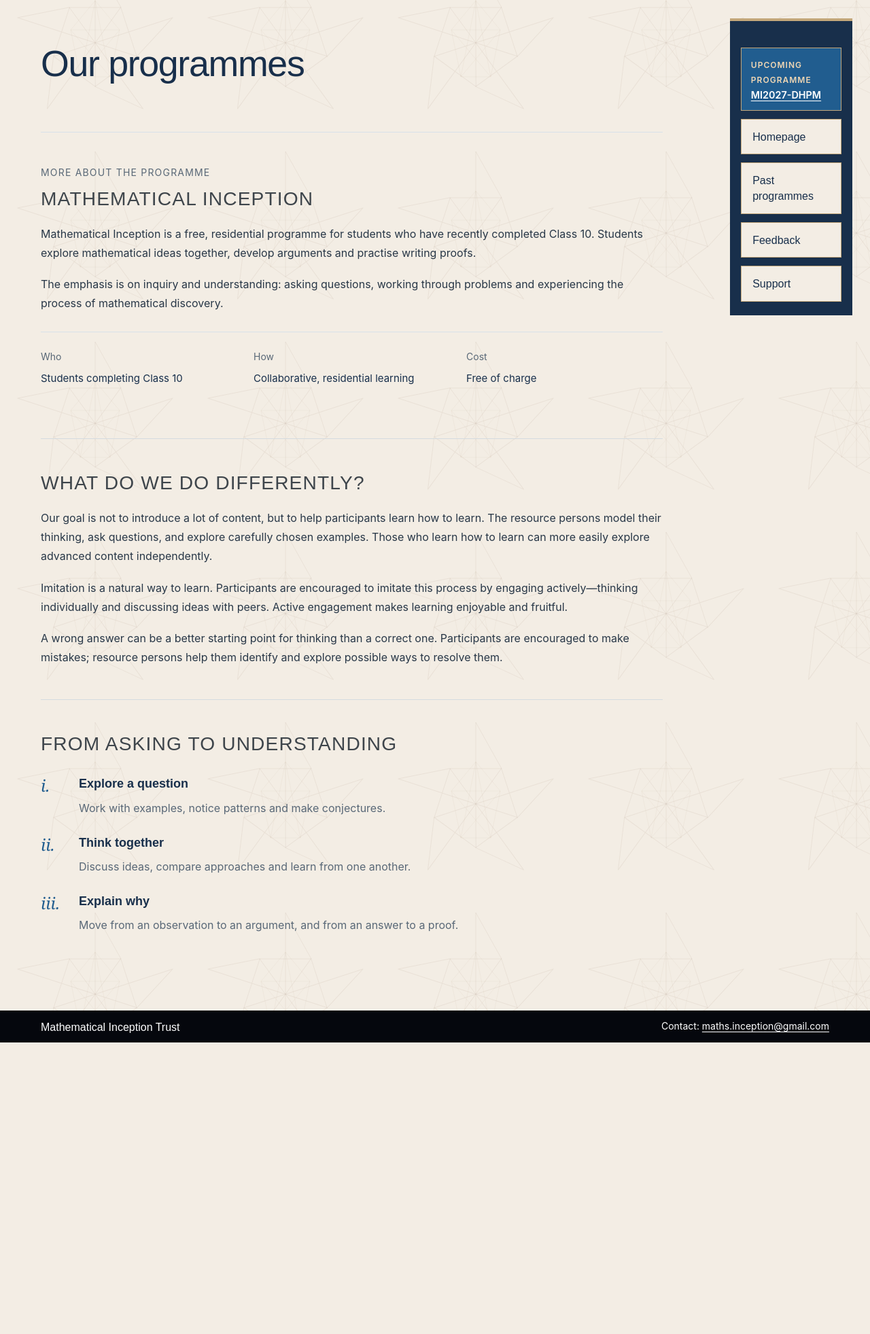
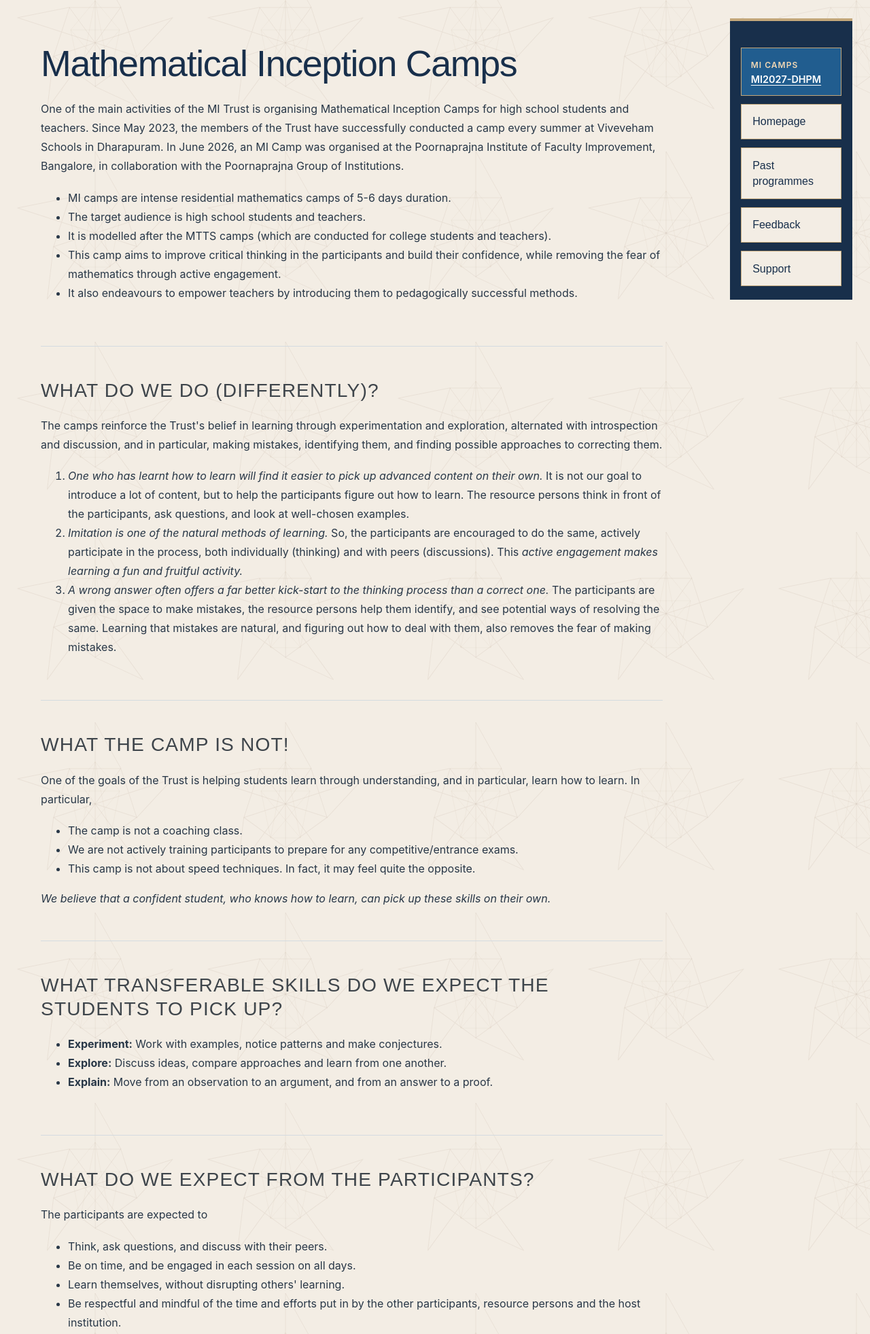
Before and after one commit to mathsinception/mathsinception.github.io, a plain HTML site: page programmes.html in a window 1280 px wide. Shown: the part 357-2320 px from the top of the page at 68% size. Before the commit the page ends 1891 px from the top, so only its background shows below. Drawn offline with Linux system fonts and the light colour scheme; files whose address does not match are found by name; a web font is replaced by a local one.

Commit message:
MI CAMPS

```diff
--- a/assets/styles.css
+++ b/assets/styles.css
@@ -47,6 +47,11 @@ h1, h2, h3, p { margin-top: 0; }
 h1, h2, h3 { color: var(--navy); }
 h1, h2, h3 { font-family: var(--display); font-weight: 400; }
 h1 { margin-bottom: 1.4rem; font-size: clamp(2.35rem, 4.2vw, 3.6rem); line-height: 1.14; letter-spacing: -.025em; }
+.page-intro h1 {
+  max-width: 100%;
+  overflow-wrap: break-word;
+  text-wrap: balance;
+}
 h2 { margin-bottom: 1.25rem; font-size: clamp(1.8rem, 2.5vw, 2.25rem); line-height: 1.22; }
 h3 { margin-bottom: .45rem; font-size: 1.125rem; line-height: 1.5; font-weight: 600; }
 p { margin-bottom: 1.15rem; }
@@ -160,6 +165,7 @@ p { margin-bottom: 1.15rem; }
 .sidebar-note { margin-top: 3.75rem; font-family: var(--serif); font-size: 1.3rem; line-height: 1.65; color: var(--muted); }
 .page-content { min-width: 0; }
 .content-section { padding-block: 3rem; border-bottom: 1px solid var(--line); scroll-margin-top: 1.5rem; }
+.programmes-page #the-workshop { padding-top: 0; }
 .content-section:last-child { border-bottom: 0; }
 .content-section > p:last-child { margin-bottom: 0; }
 .what-we-are-not-label { margin-bottom: .35rem; color: var(--muted); font-family: var(--sans); font-size: 1rem; font-weight: 600; line-height: 1.5; }
@@ -207,6 +213,7 @@ p { margin-bottom: 1.15rem; }
 .archive-details > p:last-child { color: var(--muted); font-size: .9375rem; margin-bottom: .6rem; }
 .archive-link { justify-self: start; font-size: .9375rem; }
 .past-programmes-page .page-intro { border-bottom: 0; }
+.programmes-page .page-intro { padding-bottom: 0; border-bottom: 0; }
 .past-programmes-page .archive-list { border-top: 0; }
 .past-programmes-page .archive-entry { border-bottom: 0; }
 .photo-placeholder { margin: 1.5rem 0 0; }
@@ -261,6 +268,7 @@ p { margin-bottom: 1.15rem; }
   .main-nav { gap: .5rem 2rem; }
   .main-nav a { padding-block: .45rem; }
   .page-intro { padding-block: 3rem 2.5rem; }
+  .page-intro h1 { font-size: clamp(1.8rem, 8vw, 2.35rem); text-wrap: balance; }
   .page-layout { grid-template-columns: 1fr; gap: 0; }
   .video-grid { grid-template-columns: 1fr; }
   .page-sidebar { padding-block: 1.25rem; }
--- a/programmes.html
+++ b/programmes.html
@@ -3,13 +3,13 @@
 <head>
   <meta charset="utf-8">
   <meta name="viewport" content="width=device-width, initial-scale=1">
-  <title>Programmes | Mathematical Inception Trust</title>
-  <meta name="description" content="Explore Mathematical Inception programmes, upcoming announcements, and past editions from 2023 to 2026.">
+  <title>Mathematical Inception Camps | Mathematical Inception Trust</title>
+  <meta name="description" content="Learn about Mathematical Inception Camps, upcoming announcements, and past editions from 2023 to 2026.">
   <link rel="icon" type="image/png" href="assets/favicon-v2.png">
   <link rel="preload" href="assets/header-logo.png" as="image" fetchpriority="high">
   <link rel="stylesheet" href="assets/styles.css?v=20261118-3">
 </head>
-<body>
+<body class="programmes-page">
   <a class="skip-link" href="#main">Skip to content</a>
   <header class="site-header">
     <div class="container header-inner">
@@ -25,37 +25,73 @@
     <div class="page-layout home-layout">
       <div class="home-main">
         <header class="page-intro">
-          <h1 id="page-title">Our programmes</h1>
+          <h1 id="page-title">Mathematical Inception Camps</h1>
         </header>
         <div class="page-layout">
       <div class="page-content">
-        <section id="the-workshop" class="content-section" aria-labelledby="workshop-title">
-          <p class="section-label">More about the programme</p>
-          <h2 id="workshop-title">Mathematical Inception</h2>
-          <p>Mathematical Inception is a free, residential programme for students who have recently completed Class 10. Students explore mathematical ideas together, develop arguments and practise writing proofs.</p>
-          <p>The emphasis is on inquiry and understanding: asking questions, working through problems and experiencing the process of mathematical discovery.</p>
-          <dl class="programme-facts">
-            <div><dt>Who</dt><dd>Students completing Class 10</dd></div>
-            <div><dt>How</dt><dd>Collaborative, residential learning</dd></div>
-            <div><dt>Cost</dt><dd>Free of charge</dd></div>
-          </dl>
+        <section id="the-workshop" class="content-section">
+          <p>One of the main activities of the MI Trust is organising Mathematical Inception Camps for high school students and teachers. Since May 2023, the members of the Trust have successfully conducted a camp every summer at Viveveham Schools in Dharapuram. In June 2026, an MI Camp was organised at the Poornaprajna Institute of Faculty Improvement, Bangalore, in collaboration with the Poornaprajna Group of Institutions.</p>
+          <ul>
+            <li>MI camps are intense residential mathematics camps of 5-6 days duration.</li>
+            <li>The target audience is high school students and teachers.</li>
+            <li>It is modelled after the MTTS camps (which are conducted for college students and teachers).</li>
+            <li>This camp aims to improve critical thinking in the participants and build their confidence, while removing the fear of mathematics through active engagement.</li>
+            <li>It also endeavours to empower teachers by introducing them to pedagogically successful methods.</li>
+          </ul>
         </section>
 
         <section id="our-programmes" class="content-section" aria-labelledby="programmes-title">
-          <h2 id="programmes-title">What do we do differently?</h2>
-          <p>Our goal is not to introduce a lot of content, but to help participants learn how to learn. The resource persons model their thinking, ask questions, and explore carefully chosen examples. Those who learn how to learn can more easily explore advanced content independently.</p>
-          <p>Imitation is a natural way to learn. Participants are encouraged to imitate this process by engaging actively—thinking individually and discussing ideas with peers. Active engagement makes learning enjoyable and fruitful.</p>
-          <p>A wrong answer can be a better starting point for thinking than a correct one. Participants are encouraged to make mistakes; resource persons help them identify and explore possible ways to resolve them.</p>
+          <h2 id="programmes-title">What do we do (differently)?</h2>
+          <p>The camps reinforce the Trust's belief in learning through experimentation and exploration, alternated with introspection and discussion, and in particular, making mistakes, identifying them, and finding possible approaches to correcting them.</p>
+          <ol>
+            <li><em>One who has learnt how to learn will find it easier to pick up advanced content on their own.</em> It is not our goal to introduce a lot of content, but to help the participants figure out how to learn. The resource persons think in front of the participants, ask questions, and look at well-chosen examples.</li>
+            <li><em>Imitation is one of the natural methods of learning.</em> So, the participants are encouraged to do the same, actively participate in the process, both individually (thinking) and with peers (discussions). This <em>active engagement makes learning a fun and fruitful activity.</em></li>
+            <li><em>A wrong answer often offers a far better kick-start to the thinking process than a correct one.</em> The participants are given the space to make mistakes, the resource persons help them identify, and see potential ways of resolving the same. Learning that mistakes are natural, and figuring out how to deal with them, also removes the fear of making mistakes.</li>
+          </ol>
         </section>
 
         <section id="our-approach" class="content-section" aria-labelledby="approach-title">
-          <h2 id="approach-title">From asking to understanding</h2>
-          <div class="approach-list">
-            <div><span class="approach-number" aria-hidden="true">i.</span><div><h3>Explore a question</h3><p>Work with examples, notice patterns and make conjectures.</p></div></div>
-            <div><span class="approach-number" aria-hidden="true">ii.</span><div><h3>Think together</h3><p>Discuss ideas, compare approaches and learn from one another.</p></div></div>
-            <div><span class="approach-number" aria-hidden="true">iii.</span><div><h3>Explain why</h3><p>Move from an observation to an argument, and from an answer to a proof.</p></div></div>
-          </div>
+          <h2 id="approach-title">What the camp is not!</h2>
+          <p>One of the goals of the Trust is helping students learn through understanding, and in particular, learn how to learn. In particular,</p>
+          <ul>
+            <li>The camp is not a coaching class.</li>
+            <li>We are not actively training participants to prepare for any competitive/entrance exams.</li>
+            <li>This camp is not about speed techniques. In fact, it may feel quite the opposite.</li>
+          </ul>
+          <p><em>We believe that a confident student, who knows how to learn, can pick up these skills on their own.</em></p>
         </section>
+
+        <section id="transferable-skills" class="content-section" aria-labelledby="skills-title">
+          <h2 id="skills-title">What transferable skills do we expect the students to pick up?</h2>
+          <ul>
+            <li><strong>Experiment:</strong> Work with examples, notice patterns and make conjectures.</li>
+            <li><strong>Explore:</strong> Discuss ideas, compare approaches and learn from one another.</li>
+            <li><strong>Explain:</strong> Move from an observation to an argument, and from an answer to a proof.</li>
+          </ul>
+        </section>
+
+        <section id="participant-expectations" class="content-section" aria-labelledby="participant-expectations-title">
+          <h2 id="participant-expectations-title">What do we expect from the participants?</h2>
+          <p>The participants are expected to</p>
+          <ul>
+            <li>Think, ask questions, and discuss with their peers.</li>
+            <li>Be on time, and be engaged in each session on all days.</li>
+            <li>Learn themselves, without disrupting others' learning.</li>
+            <li>Be respectful and mindful of the time and efforts put in by the other participants, resource persons and the host institution.</li>
+          </ul>
+        </section>
+
+        <section id="host-expectations" class="content-section" aria-labelledby="host-expectations-title">
+          <h2 id="host-expectations-title">What do we expect from the host institution?</h2>
+          <p>The Trust handles all camp matters related to academics, while the host institution is expected to take care of all the logistical arrangements. These include:</p>
+          <ul>
+            <li>Accommodation and food for the participants and resource persons.</li>
+            <li>A classroom in which the furniture can be rearranged for discussions in groups of 4-5.</li>
+            <li>Some activity or games in the evenings for the resident participants.</li>
+            <li>For school level camps, wardens who are responsible for the participants outside the academic sessions.</li>
+          </ul>
+        </section>
+        <p>Please contact us at <a href="mailto:maths.inception@gmail.com">maths.inception@gmail.com</a> for more details.</p>
 
       </div>
         </div>
@@ -63,7 +99,7 @@
       <aside class="home-announcement" aria-label="Explore the Trust">
         <nav class="sidebar-blocks">
           <div class="programme-announcements-box">
-            <span class="eyebrow">Upcoming programme</span>
+            <span class="eyebrow">MI Camps</span>
             <strong><a href="programme-2027-dhpm.html">MI2027-DHPM</a></strong>
           </div>
           <a class="sidebar-block" href="index.html">Homepage</a>
@@ -80,7 +116,6 @@
       <div class="footer-brand">
         <a class="footer-home-link" href="#page-title"><strong>Mathematical Inception Trust</strong></a>
       </div>
-      <div class="footer-contact">Contact: <a href="mailto:maths.inception@gmail.com">maths.inception@gmail.com</a></div>
     </div>
   </footer>
 </body>
```
Also changed, not shown: index.html (+3 -3 lines), past-programmes.html (+2 -2 lines), programme-2023.html (+1 -1 lines), programme-2024.html (+1 -1 lines), programme-2025.html (+1 -1 lines), programme-2026-ppec-bengaluru.html (+1 -1 lines), programme-2026.html (+1 -1 lines), programme-template.html (+1 -1 lines), student-reflections.html (+1 -1 lines), support-us.html (+1 -1 lines).
